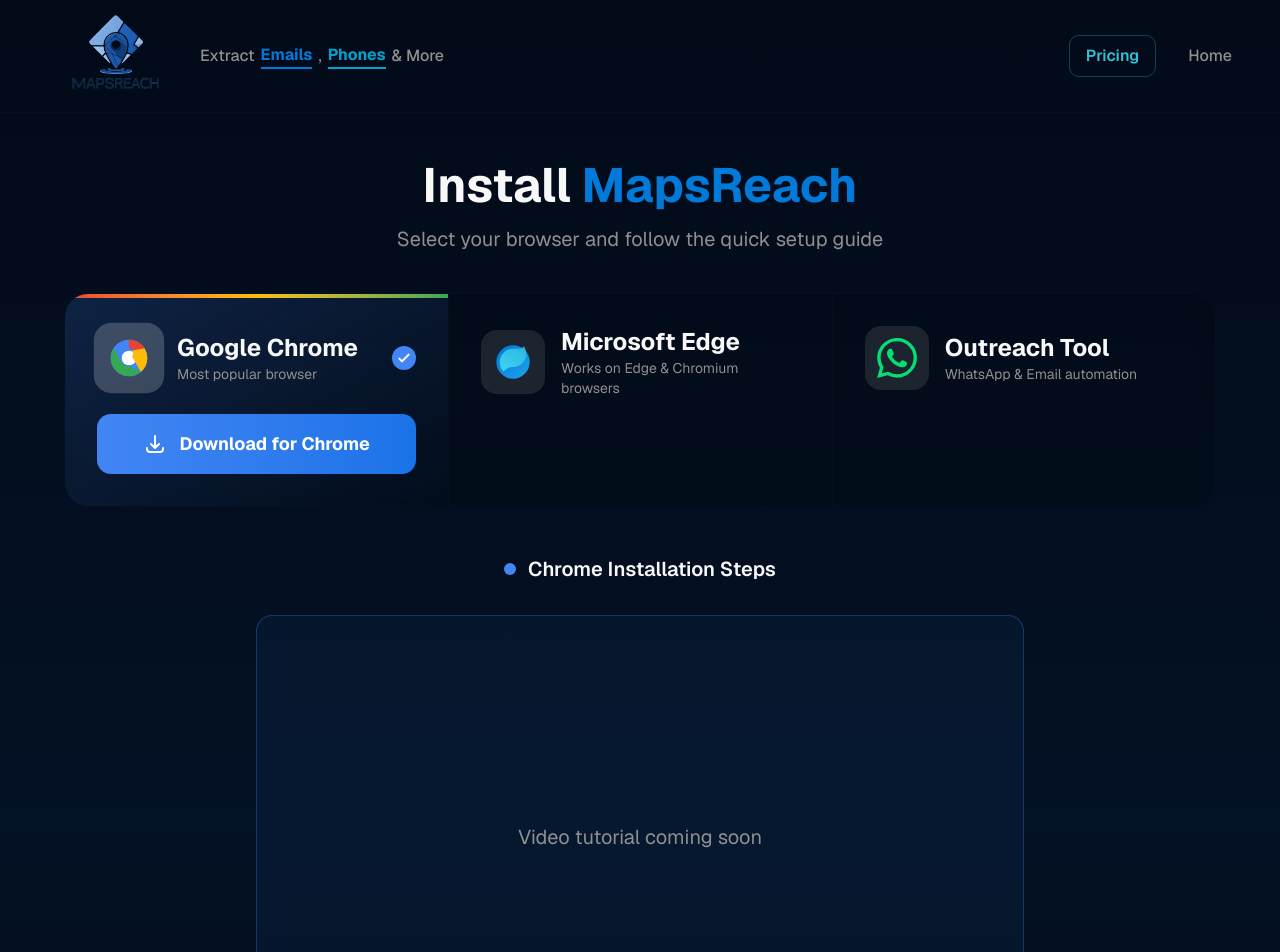
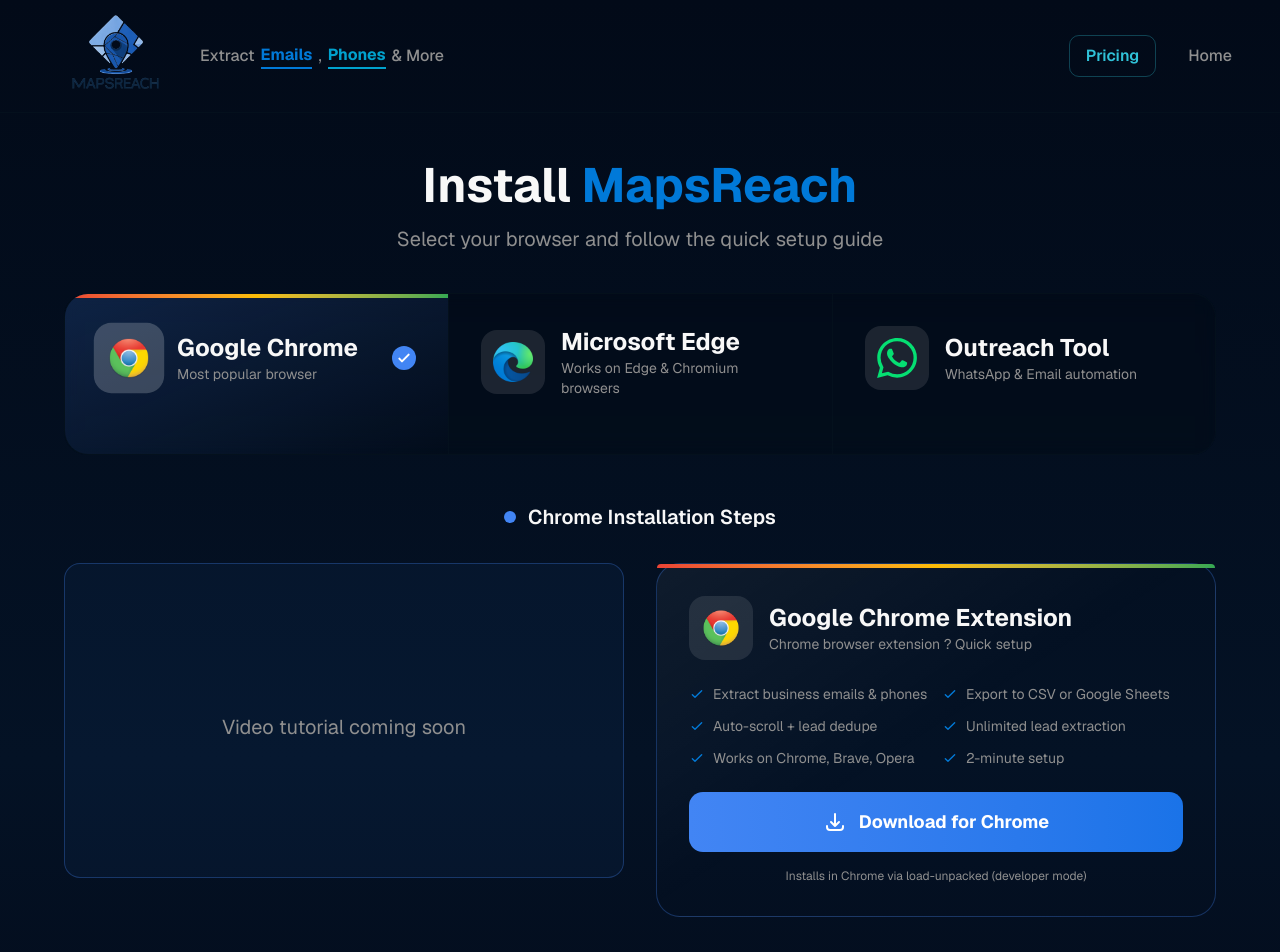
Before and after one commit to lili12388/leads, a Next.js app in the folder landing-page-website-2/: page /download in a window 1280 px wide. Shown: the top 952 px of the page. Built offline with nearby package versions, Linux system fonts and the light colour scheme.

Commit message:
Revamp download tabs layout and add logos

```diff
--- a/landing-page-website-2/app/download/page.tsx
+++ b/landing-page-website-2/app/download/page.tsx
@@ -23,6 +23,44 @@ export default function DownloadPage() {
   ]
 
   const steps = activeTab === 'edge' ? edgeSteps : chromeSteps
+
+  const activeDownload = activeTab === 'edge' ? {
+    title: 'Microsoft Edge Extension',
+    subtitle: 'Edge & Chromium browsers ? Quick setup',
+    buttonText: 'Download for Edge',
+    buttonGradient: 'from-[#0078D4] to-[#1CA3EC]',
+    topBar: 'from-[#0078D4] to-[#50E6FF]',
+    borderColor: 'border-[#0078D4]/30',
+    iconSrc: '/edge.png',
+    downloadType: 'edge_extension',
+    note: 'Installs in Edge via load-unpacked (developer mode)',
+    features: [
+      'Extract business emails & phones',
+      'Export to CSV or Google Sheets',
+      'Auto-scroll + lead dedupe',
+      'Unlimited lead extraction',
+      'Works on Edge & Chromium browsers',
+      '2-minute setup',
+    ],
+  } : {
+    title: 'Google Chrome Extension',
+    subtitle: 'Chrome browser extension ? Quick setup',
+    buttonText: 'Download for Chrome',
+    buttonGradient: 'from-[#4285F4] to-[#1a73e8]',
+    topBar: 'from-[#EA4335] via-[#FBBC05] to-[#34A853]',
+    borderColor: 'border-[#4285F4]/30',
+    iconSrc: '/Google_Chrome_icon.png',
+    downloadType: 'chrome_extension',
+    note: 'Installs in Chrome via load-unpacked (developer mode)',
+    features: [
+      'Extract business emails & phones',
+      'Export to CSV or Google Sheets',
+      'Auto-scroll + lead dedupe',
+      'Unlimited lead extraction',
+      'Works on Chrome, Brave, Opera',
+      '2-minute setup',
+    ],
+  }
 
   return (
     <div className="min-h-screen bg-gradient-to-b from-[#020a18] via-[#041225] to-[#020510]">
@@ -77,13 +115,7 @@ export default function DownloadPage() {
 
               <div className="flex items-center gap-4 mb-6">
                 <div className={`w-16 h-16 rounded-2xl flex items-center justify-center transition-all duration-300 ${activeTab === 'chrome' ? 'bg-white/20 scale-110' : 'bg-white/10'}`}>
-                  <svg className="w-10 h-10" viewBox="0 0 48 48">
-                    <circle cx="24" cy="24" r="20" fill="#4285F4"/>
-                    <circle cx="24" cy="24" r="8" fill="white"/>
-                    <path d="M24 4a20 20 0 0116.97 9.39l-9.49 5.48a8 8 0 00-7.48-5.14V4z" fill="#EA4335"/>
-                    <path d="M40.97 13.39A20 20 0 0144 24a20 20 0 01-7.03 15.18l-9.49-16.44a8 8 0 00.52-6.87l12.97-2.48z" fill="#FBBC05"/>
-                    <path d="M36.97 39.18A20 20 0 014 24a20 20 0 013.03-10.61l9.49 16.44a8 8 0 007.48 2.74l12.97 6.61z" fill="#34A853"/>
-                  </svg>
+                  <img src="/Google_Chrome_icon.png" alt="Google Chrome" className="w-10 h-10" />
                 </div>
                 <div>
                   <h2 className="text-2xl font-bold text-foreground">Google Chrome</h2>
@@ -100,26 +132,6 @@ export default function DownloadPage() {
                 )}
               </div>
 
-              {activeTab === 'chrome' && (
-                <a
-                  href="/MapsReach-Extension.zip"
-                  download="MapsReach-Extension.zip"
-                  onClick={(e) => {
-                    e.stopPropagation()
-                    fetch('/api/track/download', {
-                      method: 'POST',
-                      headers: { 'Content-Type': 'application/json' },
-                      body: JSON.stringify({ type: 'chrome_extension' })
-                    }).catch(() => {})
-                  }}
-                  className="w-full inline-flex items-center justify-center gap-3 px-6 py-4 bg-gradient-to-r from-[#4285F4] to-[#1a73e8] text-white font-bold rounded-xl text-lg hover:shadow-lg hover:shadow-blue-500/30 transition-all duration-200 hover:scale-[1.02]"
-                >
-                  <svg className="w-6 h-6" fill="none" stroke="currentColor" viewBox="0 0 24 24">
-                    <path strokeLinecap="round" strokeLinejoin="round" strokeWidth={2} d="M4 16v1a3 3 0 003 3h10a3 3 0 003-3v-1m-4-4l-4 4m0 0l-4-4m4 4V4" />
-                  </svg>
-                  Download for Chrome
-                </a>
-              )}
             </div>
 
             {/* Divider */}
@@ -137,20 +149,7 @@ export default function DownloadPage() {
 
               <div className="flex items-center gap-4 mb-6">
                 <div className={`w-16 h-16 rounded-2xl flex items-center justify-center transition-all duration-300 ${activeTab === 'edge' ? 'bg-white/20 scale-110' : 'bg-white/10'}`}>
-                  <svg className="w-10 h-10" viewBox="0 0 48 48">
-                    <defs>
-                      <linearGradient id="edgeGrad1" x1="0%" y1="0%" x2="100%" y2="100%">
-                        <stop offset="0%" stopColor="#0078D4"/>
-                        <stop offset="100%" stopColor="#1CA3EC"/>
-                      </linearGradient>
-                      <linearGradient id="edgeGrad2" x1="0%" y1="100%" x2="100%" y2="0%">
-                        <stop offset="0%" stopColor="#50E6FF"/>
-                        <stop offset="100%" stopColor="#32BEDD"/>
-                      </linearGradient>
-                    </defs>
-                    <circle cx="24" cy="24" r="20" fill="url(#edgeGrad1)"/>
-                    <path d="M24 8c-8.837 0-16 7.163-16 16 0 4.418 1.791 8.418 4.686 11.314C15.58 32.418 19.58 30 24 30c8.837 0 16-7.163 16-16 0-3.313-1.005-6.392-2.729-8.951C34.392 9.005 29.313 8 24 8z" fill="url(#edgeGrad2)" opacity="0.8"/>
-                  </svg>
+                  <img src="/edge.png" alt="Microsoft Edge" className="w-10 h-10" />
                 </div>
                 <div>
                   <h2 className="text-2xl font-bold text-foreground">Microsoft Edge</h2>
@@ -167,26 +166,6 @@ export default function DownloadPage() {
                 )}
               </div>
 
-              {activeTab === 'edge' && (
-                <a
-                  href="/MapsReach-Extension.zip"
-                  download="MapsReach-Extension.zip"
-                  onClick={(e) => {
-                    e.stopPropagation()
-                    fetch('/api/track/download', {
-                      method: 'POST',
-                      headers: { 'Content-Type': 'application/json' },
-                      body: JSON.stringify({ type: 'edge_extension' })
-                    }).catch(() => {})
-                  }}
-                  className="w-full inline-flex items-center justify-center gap-3 px-6 py-4 bg-gradient-to-r from-[#0078D4] to-[#1CA3EC] text-white font-bold rounded-xl text-lg hover:shadow-lg hover:shadow-cyan-500/30 transition-all duration-200 hover:scale-[1.02]"
-                >
-                  <svg className="w-6 h-6" fill="none" stroke="currentColor" viewBox="0 0 24 24">
-                    <path strokeLinecap="round" strokeLinejoin="round" strokeWidth={2} d="M4 16v1a3 3 0 003 3h10a3 3 0 003-3v-1m-4-4l-4 4m0 0l-4-4m4 4V4" />
-                  </svg>
-                  Download for Edge
-                </a>
-              )}
             </div>
 
             {/* Outreach Side */}
@@ -234,8 +213,9 @@ export default function DownloadPage() {
                 </h3>
               </div>
 
+              <div className="grid lg:grid-cols-2 gap-8 items-start mb-10">
                 {/* Video Placeholder */}
-            <div className={`aspect-video max-w-3xl mx-auto rounded-2xl mb-10 flex items-center justify-center border ${
+                <div className={`aspect-video rounded-2xl flex items-center justify-center border ${
                   activeTab === 'chrome' ? 'border-[#4285F4]/30 bg-[#4285F4]/5' : 'border-[#0078D4]/30 bg-[#0078D4]/5'
                 }`}>
                   <div className="text-center">
@@ -244,9 +224,57 @@ export default function DownloadPage() {
                   </div>
                 </div>
 
+                {/* Download Details */}
+                <div className={`relative p-8 rounded-3xl ${activeDownload.borderColor} border bg-gradient-to-br from-white/5 via-white/0 to-transparent`}>
+                  <div className={`absolute top-0 left-0 right-0 h-1 bg-gradient-to-r ${activeDownload.topBar} rounded-t-3xl`} />
+
+                  <div className="flex items-center gap-4 mb-6">
+                    <div className="w-16 h-16 rounded-2xl bg-white/10 flex items-center justify-center">
+                      <img src={activeDownload.iconSrc} alt={activeDownload.title} className="w-10 h-10" />
+                    </div>
+                    <div>
+                      <h3 className="text-2xl font-bold text-foreground">{activeDownload.title}</h3>
+                      <p className="text-muted-foreground text-sm">{activeDownload.subtitle}</p>
+                    </div>
+                  </div>
+
+                  <div className="grid grid-cols-2 gap-3 mb-6">
+                    {activeDownload.features.map((feature) => (
+                      <div key={feature} className="flex items-center gap-2 text-sm text-muted-foreground">
+                        <svg className="w-4 h-4 text-primary flex-shrink-0" fill="none" stroke="currentColor" viewBox="0 0 24 24">
+                          <path strokeLinecap="round" strokeLinejoin="round" strokeWidth={2} d="M5 13l4 4L19 7" />
+                        </svg>
+                        <span>{feature}</span>
+                      </div>
+                    ))}
+                  </div>
+
+                  <a
+                    href="/MapsReach-Extension.zip"
+                    download="MapsReach-Extension.zip"
+                    onClick={() => {
+                      fetch('/api/track/download', {
+                        method: 'POST',
+                        headers: { 'Content-Type': 'application/json' },
+                        body: JSON.stringify({ type: activeDownload.downloadType })
+                      }).catch(() => {})
+                    }}
+                    className={`w-full inline-flex items-center justify-center gap-3 px-6 py-4 bg-gradient-to-r ${activeDownload.buttonGradient} text-white font-bold rounded-xl text-lg hover:shadow-lg transition-all duration-200 hover:scale-[1.02]`}
+                  >
+                    <svg className="w-6 h-6" fill="none" stroke="currentColor" viewBox="0 0 24 24">
+                      <path strokeLinecap="round" strokeLinejoin="round" strokeWidth={2} d="M4 16v1a3 3 0 003 3h10a3 3 0 003-3v-1m-4-4l-4 4m0 0l-4-4m4 4V4" />
+                    </svg>
+                    {activeDownload.buttonText}
+                  </a>
+
+                  <p className="text-center text-xs text-muted-foreground mt-4">
+                    {activeDownload.note}
+                  </p>
+                </div>
+              </div>
+
               {/* Steps as horizontal timeline */}
               <div className="relative max-w-4xl mx-auto">
-              {/* Connection line */}
                 <div className={`absolute top-6 left-[10%] right-[10%] h-0.5 ${
                   activeTab === 'chrome' ? 'bg-[#4285F4]/30' : 'bg-[#0078D4]/30'
                 }`} />
```
Also changed, not shown: landing-page-website-2/public/Google_Chrome_icon.png (added), landing-page-website-2/public/edge.png (added). Lines whose indentation alone changed are shown as unchanged.
